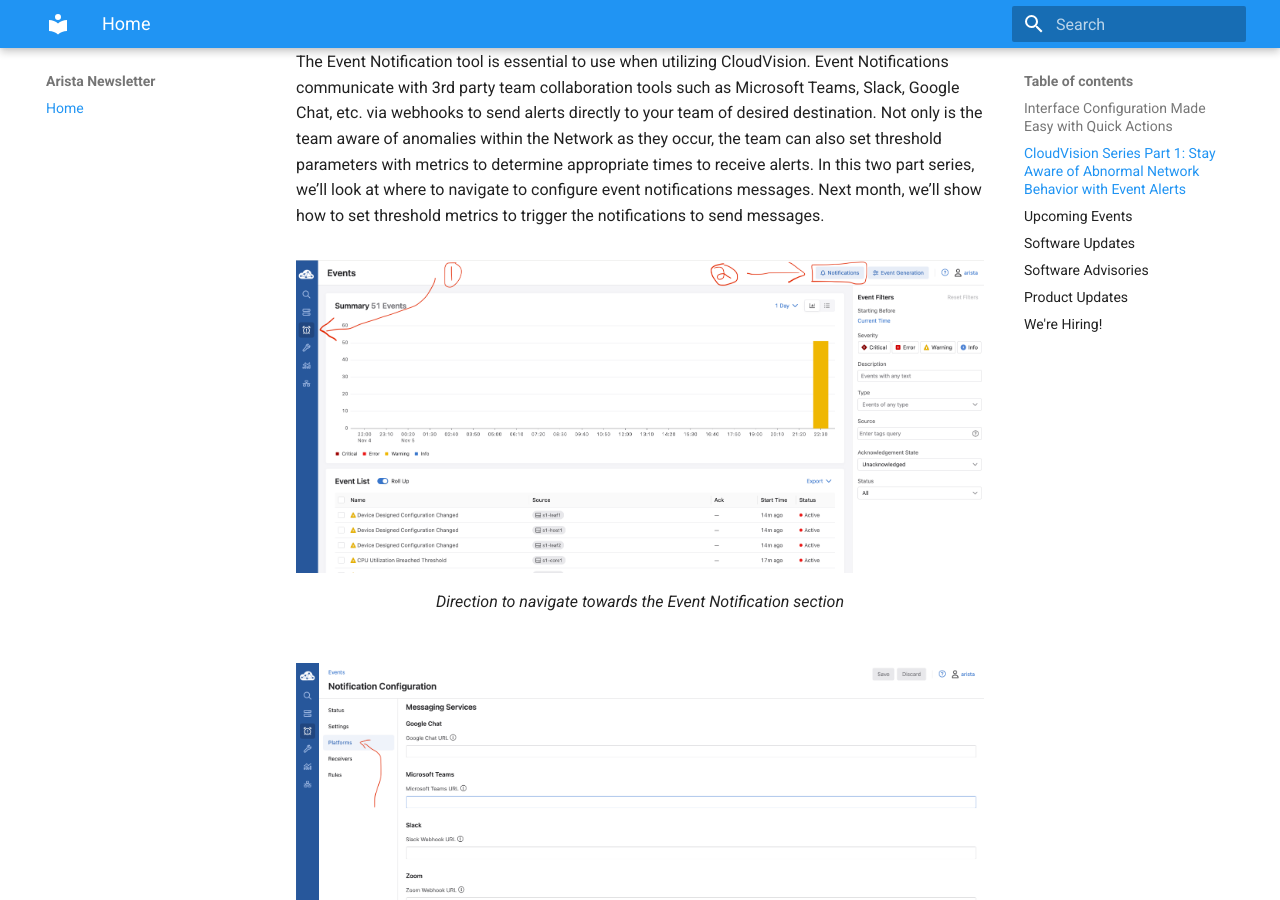
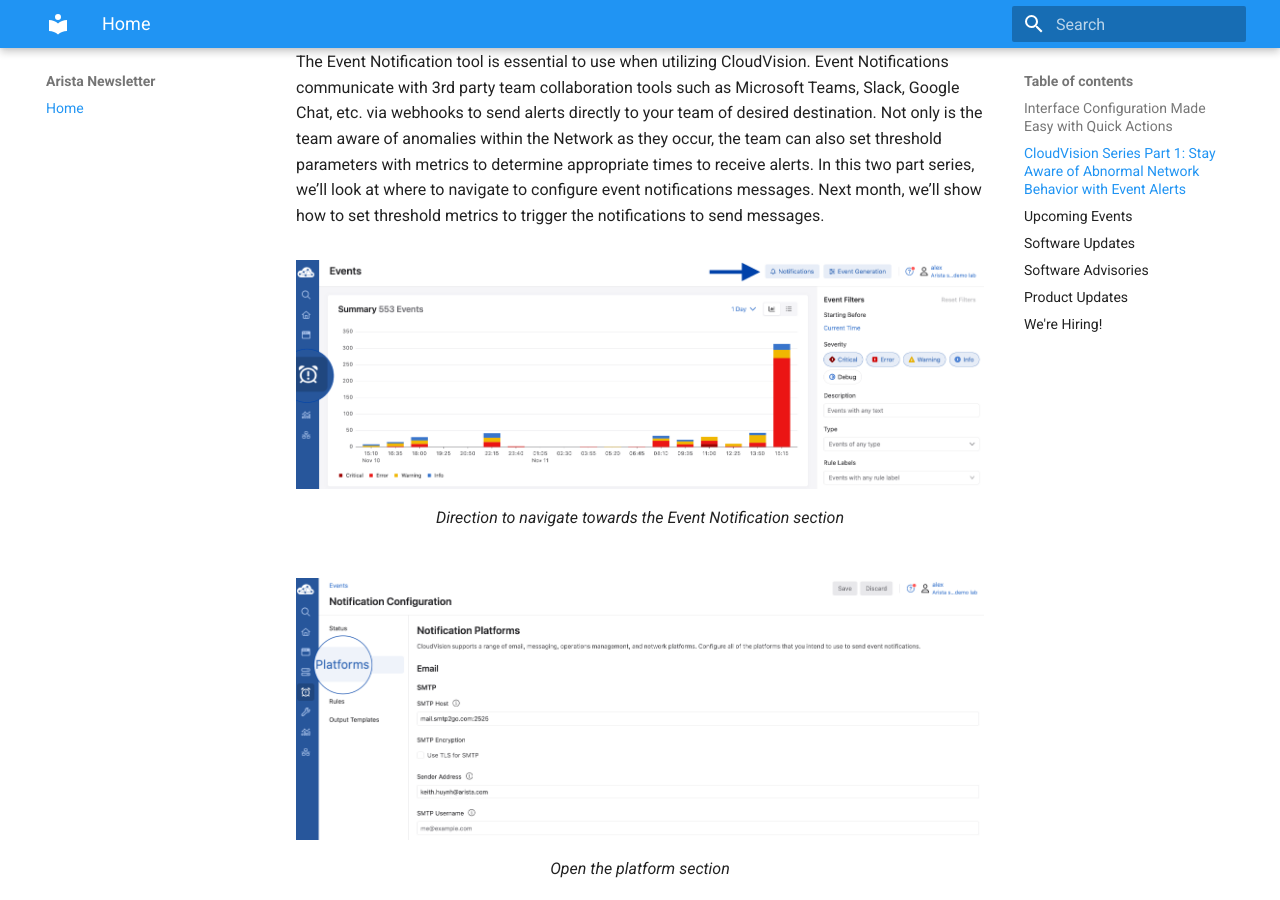
Before and after one commit to AristaSouthwest/Newsletter, an MkDocs documentation site: the page built from docs/index.md, in a window 1280 px wide and 900 px high, scrolled down 1900 px. Built offline with MkDocs 1.6.1 and Material for MkDocs 9.7.7, drawn with Linux system fonts in a browser that asks for light colours.

Commit message:
image update

```diff
--- a/docs/index.md
+++ b/docs/index.md
@@ -46,12 +46,12 @@
 The Event Notification tool is essential to use when utilizing CloudVision. Event Notifications communicate with 3rd party team collaboration tools such as Microsoft Teams, Slack, Google Chat, etc. via webhooks to send alerts directly to your team of desired destination. Not only is the team aware of anomalies within the Network as they occur, the team can also set threshold parameters with metrics to determine appropriate times to receive alerts. In this two part series, we’ll look at where to navigate to configure event notifications messages. Next month, we’ll show how to set threshold metrics to trigger the notifications to send messages.
 
 <figure markdown>
-![Image Placement](img/November_Article2_Pic1.png)
+![Image Placement](img/Akash_Newsletter_Events1.png)
     <figcaption> Direction to navigate towards the Event Notification section </figcaption>
 </figure>
 
 <figure markdown>
-![Image Placement](img/November_Article2_Pic2.png)
+![Image Placement](img/Akash_Newsletter_Events2.png)
     <figcaption> Open the platform section </figcaption>
 </figure>
 
@@ -60,7 +60,7 @@
 Upon landing onto the “Events” tab, navigate the mouse to the top right and click on “Event Notifications”. This will bring you to the section where you can configure the platform to receive notifications upon. How exactly does CloudVision communicate to these 3rd party platforms? This is accomplished via Webhooks. Webhooks use APIs to send communication data between the two tools. Webhook are created by the 3rd party platform and are unique for where it is sending API calls to. Each platform has a simple guide on generating the Webhook for CloudVision to use. Upon generating the Webhook, you can simply paste it to CloudVision and begin to send test messages.
 
 <figure markdown>
-![Image Placement](img/November_Article2_Pic3.png)
+![Image Placement](img/Akash_Newsletter_Events3.png)
     <figcaption> Click on Receivers Tab </figcaption>
 </figure>
 
```
Also changed, not shown: docs/img/Akash_Newsletter_Events1.png (added), docs/img/Akash_Newsletter_Events2.png (added), docs/img/Akash_Newsletter_Events3.png (added), docs/img/October_Newsletter_A1.png (deleted), docs/img/October_Newsletter_A2.png (deleted), docs/img/October_Newsletter_A22.png (deleted), site/img/Access Interface Config Quick Action Image.png (added), site/img/November_Article2_Pic1.png (renamed from docs/img/November_Article2_Pic1.png), site/img/November_Article2_Pic2.png (renamed from docs/img/November_Article2_Pic2.png), site/img/November_Article2_Pic3.png (renamed from docs/img/November_Article2_Pic3.png), site/img/Version2_October_A11.png (deleted), site/img/Version2_October_A111.png (deleted), site/index.html, site/search/search_index.json, 1 more files, 2 other files.
